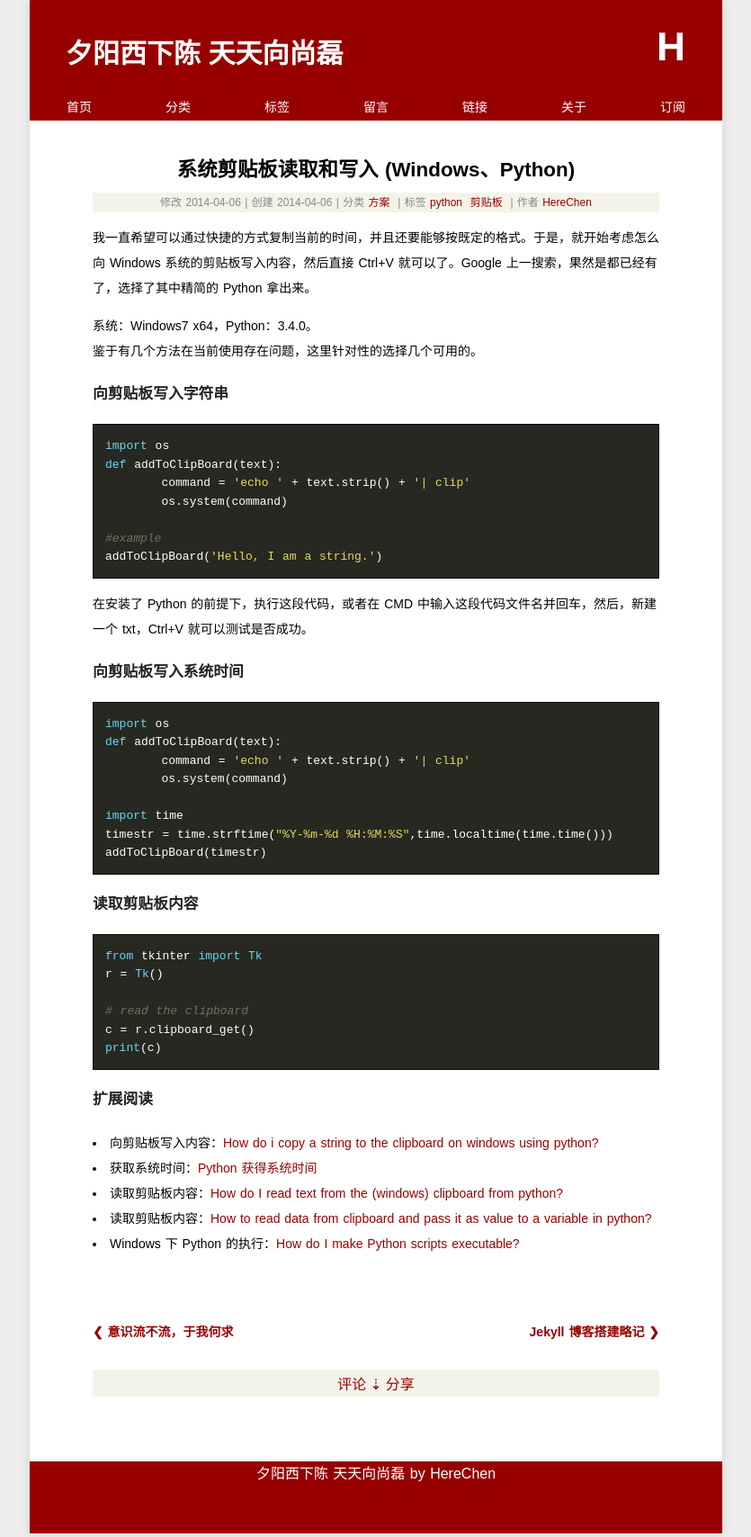
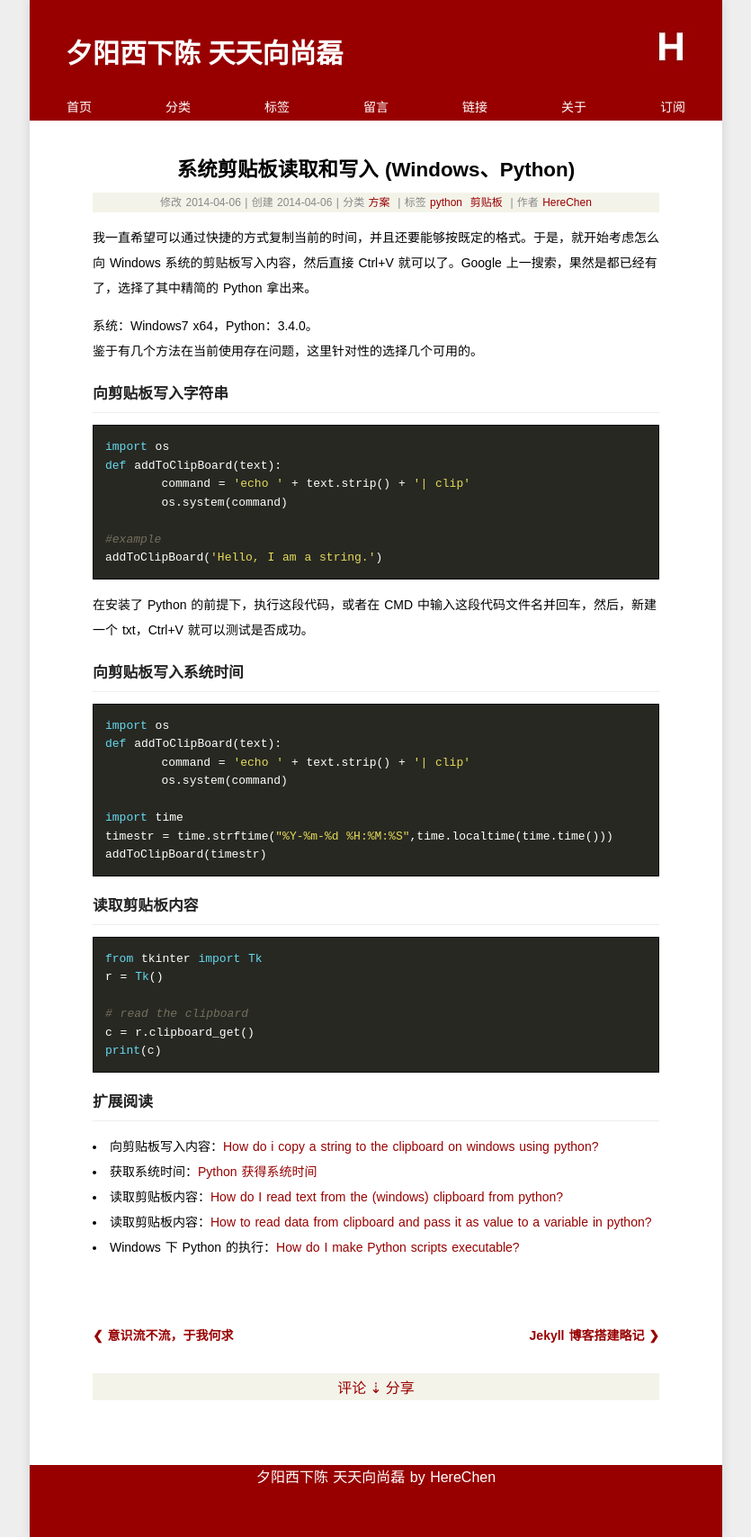
Before and after one commit to Xuezhiyuanlin/herechen.github.io, a Jekyll site: the page built from _posts/2014-04-06-copy-a-string-to-the-clipboard-on-windows.md, in a window 1280 px wide. Shown: the whole page at 90% size, without its empty margins (222-1057 px from the left). Built offline with Jekyll 4.4.1, drawn with Linux system fonts in a browser that asks for light colours; some web fonts are replaced; Markdown is read by kramdown in place of the engine named in the settings; comment, search, counter and statistics services are not loaded.

Commit message:
herechen

```diff
--- a/media/css/style.css
+++ b/media/css/style.css
@@ -83,7 +83,7 @@ h1,h2,h3,h4{font-family:"telexregular", "Hiragino Sans GB", "Microsoft YaHei", s
 h1{font-size:1.6em;color:#000;}
 .content h1{text-align: center;padding:.5em 0;}
 h2{font-size:1.4em;line-height:46px;color:#111;}
-h3{font-size:1.2em;line-height:40px;color:#222;}
+h3{font-size:1.2em;line-height:40px;color:#222;border-bottom: 1px solid #eee;}
 h4{font-size:1em;color:#333;}
 
 /* code */
@@ -98,7 +98,7 @@ article li code,article p code,article table code {
 	color: #4d4d4d;
 	background: #f8f8f8;
 	padding: 0 0.2em;
-	border: 1px solid #d8d8d8;
+	border: 1px solid #eee;
 	border-radius: 3px 3px;
 	position: relative;
 	top: -2px;
```
